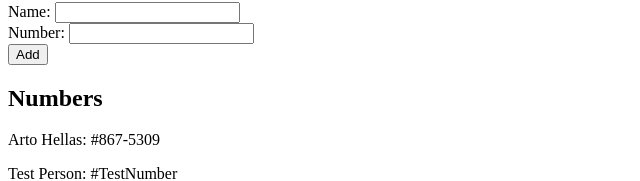
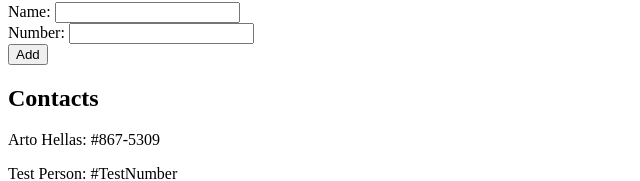
Before and after one commit to MasReed/full-stack-open-2021, a React (Create React App) app in the folder part2/: page / in a window 1280 px wide. Shown: the part 153-334 px from the top of the page, without its empty margins (0-640 px from the left). Built offline with nearby package versions, Linux system fonts and the light colour scheme.

Commit message:
Refactor Contact display to component

```diff
--- /dev/null
+++ b/part2/src/phonebook/Persons.jsx
@@ -0,0 +1,13 @@
+import React from 'react';
+
+const Persons = ({ contacts }) => {
+    // Display contact name and number from list of contacts
+    return (
+        <>
+            <h2>Contacts</h2>
+            { contacts.map( person => <p key={person.name}>{person.name}: #{person.number}</p>) }
+        </>
+    );
+}
+
+export default Persons;
--- a/part2/src/phonebook/PhonebookApp.jsx
+++ b/part2/src/phonebook/PhonebookApp.jsx
@@ -1,4 +1,7 @@
 import React, { useState } from 'react';
+// Components
+import PersonForm from './PersonForm.jsx';
+import Persons from './Persons.jsx';
 
 const App = () => {
 
@@ -46,7 +49,7 @@ const App = () => {
     }
 
     // When Name input is changed
-    const handleContactChange = (event) => {
+    const handleNameChange = (event) => {
         setNewName(event.target.value);
     }
 
@@ -61,6 +64,7 @@ const App = () => {
         setSearchStr(event.target.value);
     }
 
+    // Filter list of contacts to show if search input is changed
     const contactsToShow = showAllContacts
         ? persons
         : persons.filter( person => person.name.toLowerCase().includes(searchStr.toLowerCase()) === true )
@@ -76,11 +80,20 @@ const App = () => {
                     value={searchStr}
                 />
             </div>
+
+            <PersonForm
+                onSubmit={addContact}
+                newName={newName}
+                handleNameChange={handleNameChange}
+                newNumber={newNumber}
+                handleNumberChange={handleNumberChange}
+            />
+
             <h2>Add New Contact</h2>
             <form onSubmit={addContact}>
                 <div>
                     <label>Name: </label>
-                    <input value={newName} onChange={handleContactChange}/>
+                    <input value={newName} onChange={handleNameChange}/>
                 </div>
                 <div>
                     <label>Number: </label>
@@ -90,8 +103,8 @@ const App = () => {
                     <button type='submit'>Add</button>
                 </div>
             </form>
-            <h2>Numbers</h2>
-            { contactsToShow.map( person => <p key={person.name}>{person.name}: #{person.number}</p>) }
+
+            <Persons contacts={contactsToShow} />
         </div>
     );
 }
```
